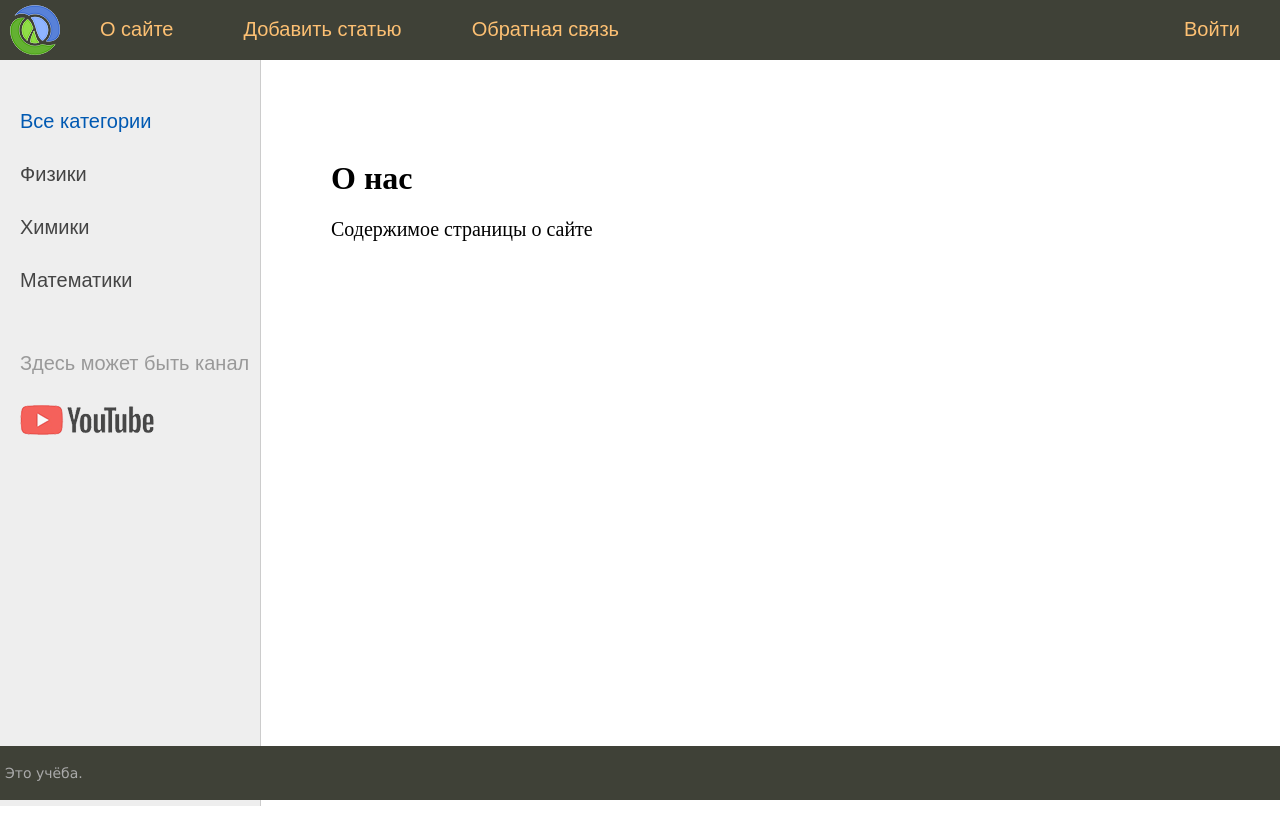
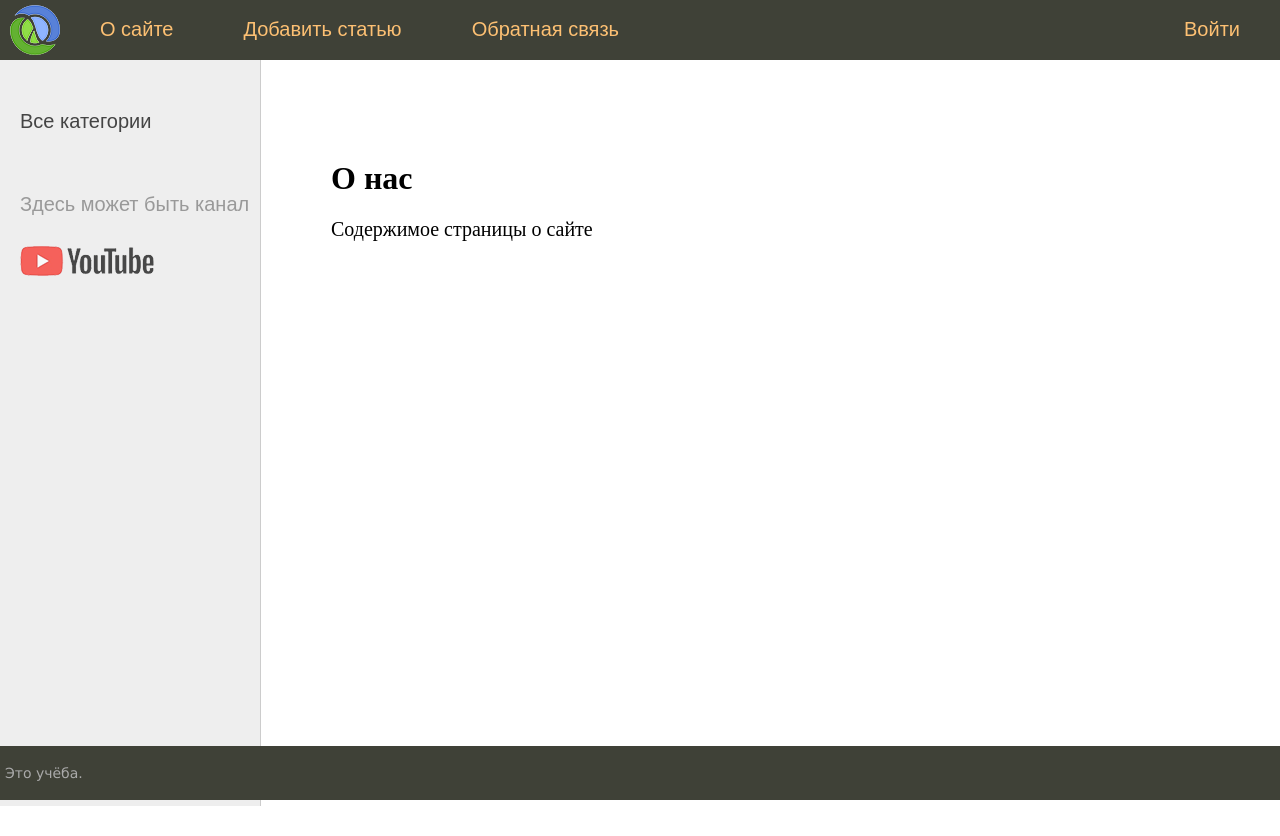
Before and after one commit to LeoNefesch/djsite, a Django app: page /about/ in a window 1280 px wide. Run offline with Django 4.2, Linux system fonts and the light colour scheme.

Commit message:
Add interactive menu

```diff
--- a/researchers/templates/researchers/base.html
+++ b/researchers/templates/researchers/base.html
@@ -32,10 +32,20 @@
 <tr>
     <td valign="top" class="left-chapters">
     <ul id="leftchapters">
+{% if cat_selected == 0 %}
         <li class="selected">Все категории</li>
-        <li><a href='#'>Физики</a></li>
-        <li><a href='#'>Химики</a></li>
-        <li><a href='#'>Математики</a></li>
+{% else %}
+        <li><a href='{% url 'home' %}'>Все категории</a></li>
+{% endif %}
+
+{% for c in cats %}
+    {% if c.pk == cat_selected %}
+        <li class="selected">{{c.name}}</li>
+    {% else %}
+        <li><a href='{{ c.get_absolute_url }}'>{{c.name}}</a></li>
+    {% endif %}
+{% endfor %}
+
         <li class="share">
         <p>Здесь может быть канал</p>
         <a class="share-yt" href="">
```
